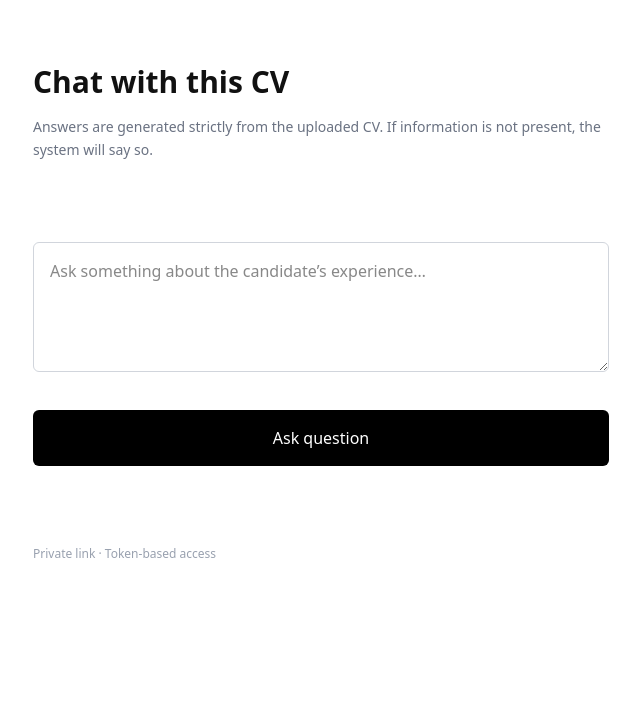
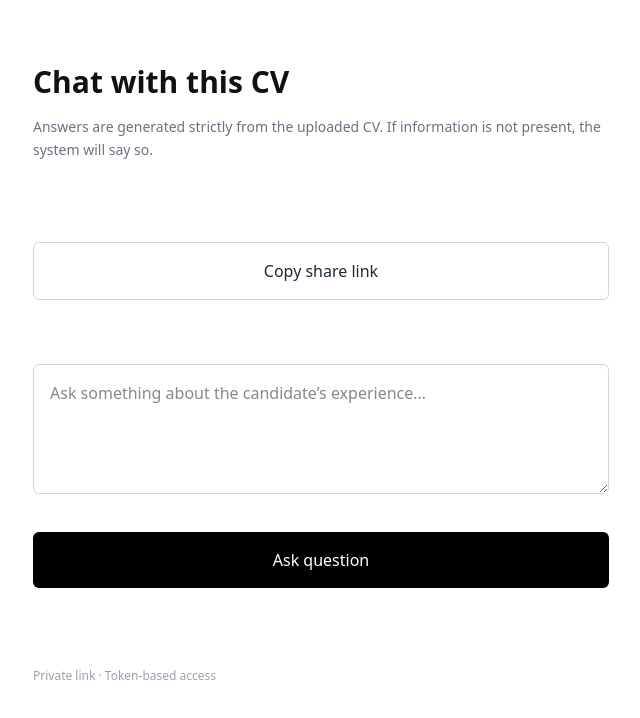
Before and after one commit to tristan0704/cvchat, a Next.js app: page /cv/1 in a window 1280 px wide. Shown: the top 718 px of the page, without its empty margins (319-959 px from the left). Built offline with nearby package versions, Linux system fonts and the light colour scheme.

Commit message:
copy link and share button

```diff
--- a/src/app/cv/[token]/page.tsx
+++ b/src/app/cv/[token]/page.tsx
@@ -44,6 +44,8 @@ export default function CvPage() {
         }
     }
 
+    const [copied, setCopied] = useState(false);
+
     return (
         <main className="min-h-screen px-6 py-16">
             <div className="mx-auto max-w-xl">
@@ -58,6 +60,28 @@ export default function CvPage() {
                         If information is not present, the system will say so.
                     </p>
                 </section>
+
+
+                <div className="mt-8 mb-16">
+                    <button
+                        onClick={() => {
+                            navigator.clipboard.writeText(window.location.href)
+                            setCopied(true)
+                            setTimeout(() => setCopied(false), 1600)
+                        }}
+                        className={`
+                            w-full rounded-md px-7 py-4 font-medium
+                            border transition-all
+                          ${copied
+                            ? "bg-green-600 border-green-600 text-white"
+                            : "bg-white border-gray-300 text-gray-800 hover:border-black"}
+                              `}
+                    >
+                        {copied ? "Link copied ✓" : "Copy share link"}
+                    </button>
+                </div>
+
+
 
                 <section className="mb-20">
           <textarea
```
